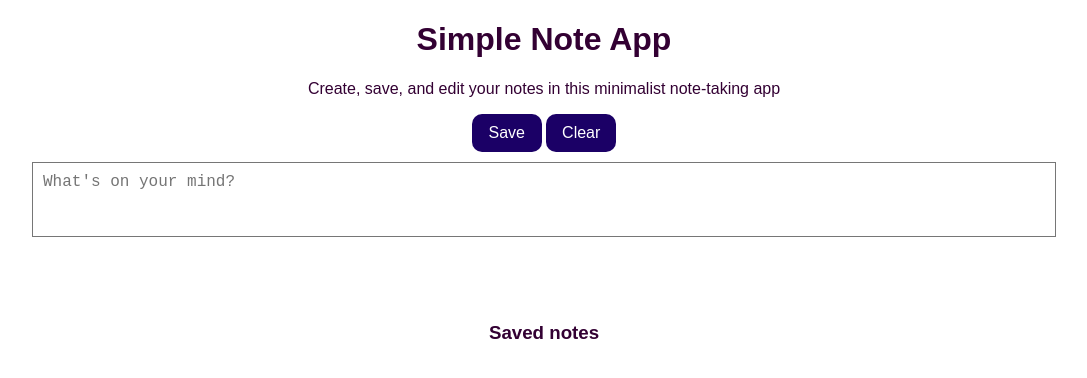
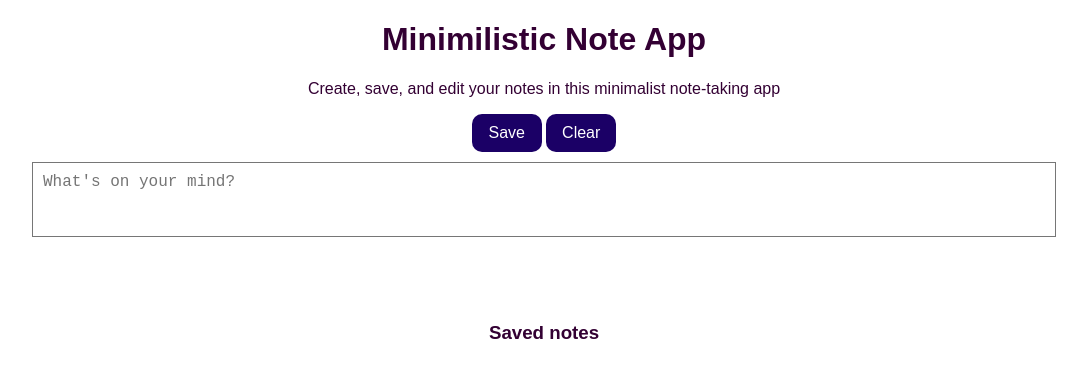
Before and after one commit to Shivamsrivastavaa/Note-taking, a plain HTML site: page index.html in a window 1280 px wide. Shown: the whole page, without its empty margins (96-1183 px from the left). Drawn offline with Linux system fonts and the light colour scheme.

Commit message:
Update index.html

```diff
--- a/index.html
+++ b/index.html
@@ -10,7 +10,7 @@
 </head>
 <body onload="checkEdits()">
 	<div class="container">
-	<h1>Simple Note App</h1>
+	<h1>Minimilistic Note App</h1>
 	<p>Create, save, and edit your notes in this minimalist note-taking app</p>
 
 	<div class="buttons">
```
